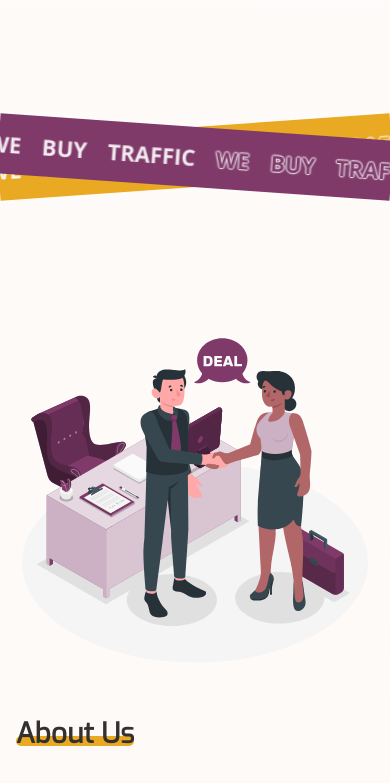
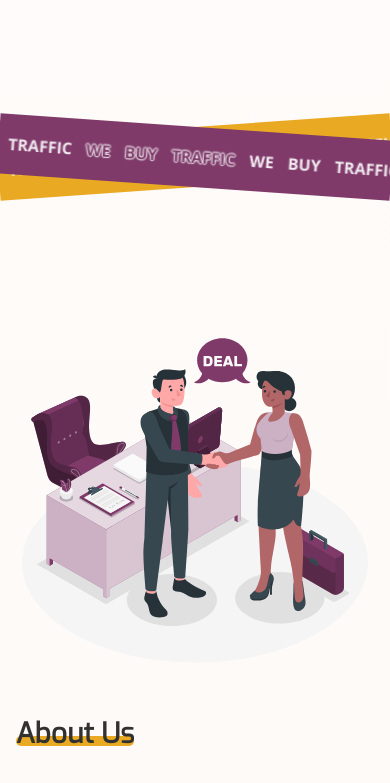
Before and after one commit to letnik/galaktica_test, a website: page src/html/index.html in a window 390 px wide. Shown: the part 899-1682 px from the top of the page. Drawn offline with nearby package versions, Linux system fonts and the light colour scheme; files that its build step writes are made by us from their sources; files whose address does not match are found by name.

Commit message:
Додано адаптивність для marquee - розмір тексту 16px на мобільних пристроях

```diff
--- a/src/sass/blocks/_marquee.sass
+++ b/src/sass/blocks/_marquee.sass
@@ -102,3 +102,10 @@
 		transform: translateX(0)
 	100%
 		transform: translateX(-200%)
+
+// Адаптивність для marquee
+@media (max-width: 959px)
+	.marquee
+		font-size: 16px
+		line-height: 20px
+		word-spacing: 10px
```
